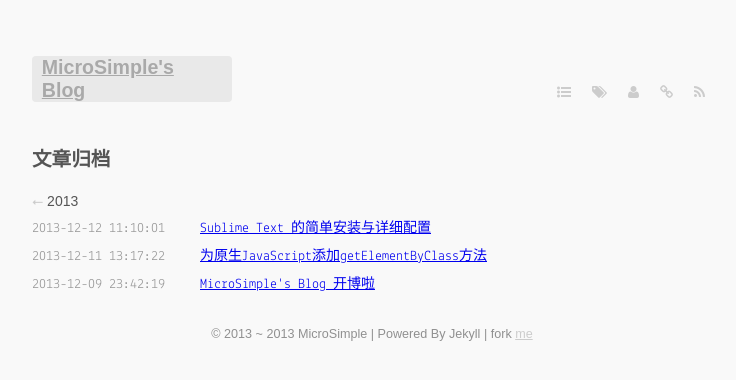
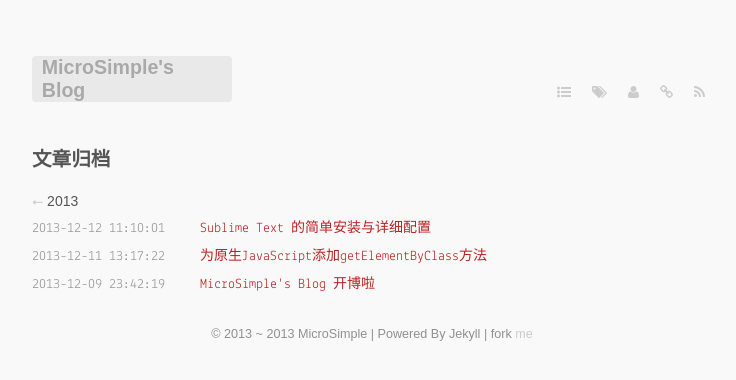
Before and after one commit to antwork/microsimple.github.com, a Jekyll site: the page built from archive/index.markdown, in a window 1280 px wide. Shown: the top 380 px of the page, without its empty margins (268-1004 px from the left). Built offline with Jekyll 4.4.1, drawn with Linux system fonts in a browser that asks for light colours; some web fonts are replaced; Markdown is read by kramdown in place of the engine named in the settings; comment, search, counter and statistics services are not loaded.

Commit message:
update style

```diff
--- a/media/css/style.css
+++ b/media/css/style.css
@@ -52,7 +52,7 @@ hr {
   color: #fff;
   background-color: #09f; }
 
-a, header #header h1 a, article .title a, article .meta .tags a, article .divider a, {
+a, header #header h1 a, article .title a, article .meta .tags a, article .divider a{
   text-decoration: none;
   color: #bb2222; }
   a:hover, header #header h1 a:hover, article .title a:hover, article .meta .tags a:hover, article .divider a:hover {
@@ -161,8 +161,6 @@ article {
 .post a[href^="http://"]{
     background:url(/media/blank.gif) top right no-repeat;
     padding-right:10px;
-    text-decoration: underline;
-    color:#ccc;
   }
 .post a[href^="http://"]:hover{
   color:red;
```
